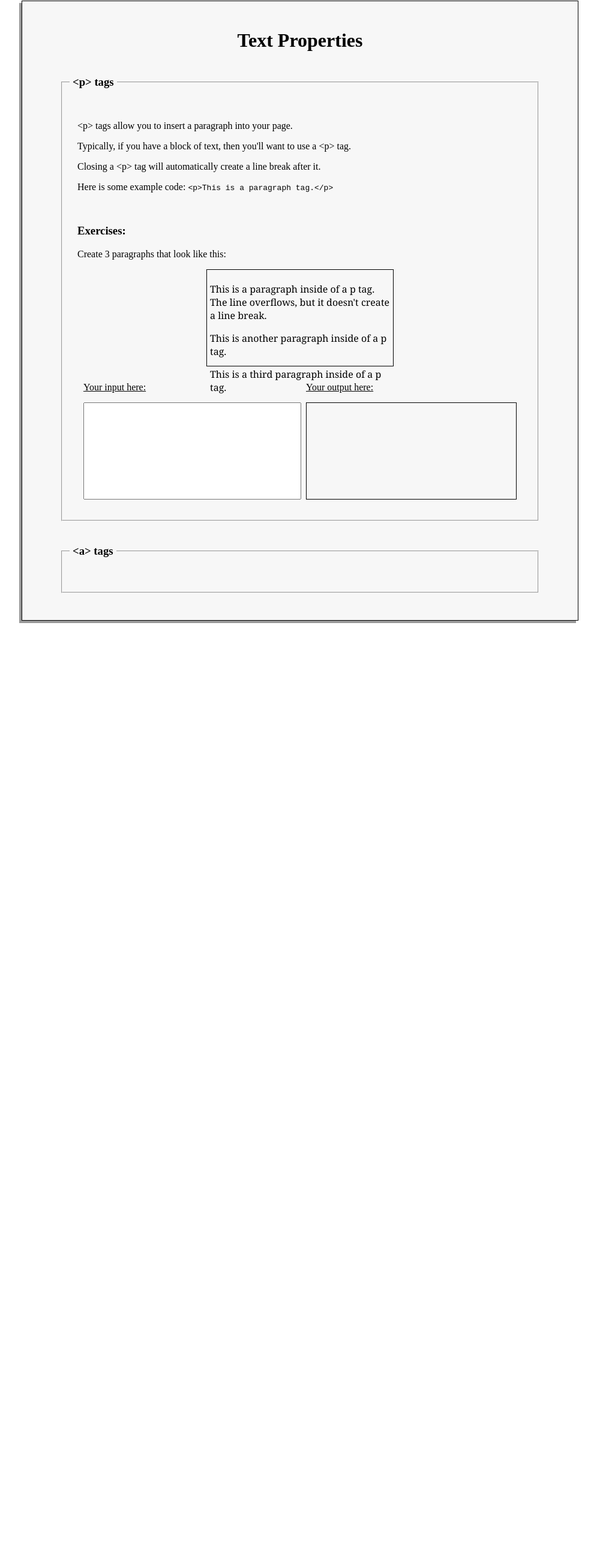
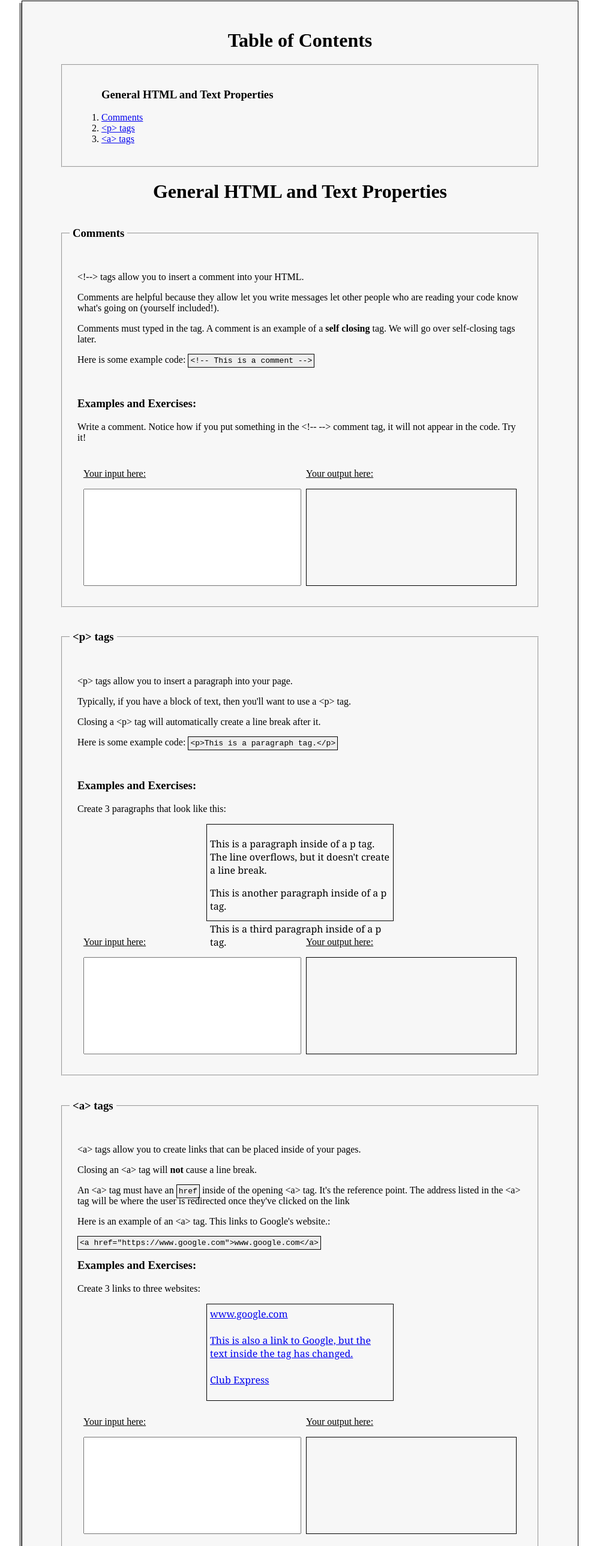
Before and after one commit to rstefanic/HTML-Tutorial, a plain HTML site: page cheatsheet.html in a window 1280 px wide. Shown: the part 62-2640 px from the top of the page at 60% size, without its empty margins (140-1135 px from the left). Before the commit the page ends 1160 px from the top, so only its background shows below. Drawn offline with Linux system fonts and the light colour scheme.

Commit message:
updated tutorial

```diff
--- a/cheatsheet.html
+++ b/cheatsheet.html
@@ -6,24 +6,39 @@
   </head>
   <body>
     <div class="wrapper">
-      <h1>Text Properties</h1>
-      <fieldset>
-	<legend><h3>&#60;p&#62; tags</h3></legend>
+      <!-- TOC -->
+      <h1>Table of Contents</h1>
+      <fieldset id="TOC">
 	<div class="resp-row">
 	  <div contenteditable="false" class="column full">
 	    <div contenteditable="false" class="inner-column">
-	      <p>&#60;p&#62; tags allow you to insert a paragraph into your page.</p>
-	      <p>Typically, if you have a block of text, then you'll want to use a &#60;p&#62; tag.</p>
-	      <p>Closing a &#60;p&#62; tag will automatically create a line break after it.</p>
-    	      <p>Here is some example code: <code>&#60;p&#62;This is a paragraph tag.&#60;/p&#62;</code></p>
+	      <ol>
+		<h3>General HTML and Text Properties</h3>
+		<li><a href="#comment">Comments</a></li>
+		<li><a href="#p">&#60;p&#62; tags</a></li>
+		<li><a href="#a">&#60;a&#62; tags</a></li>
+	      </ol>
+	    </div>
+	  </div>
+	  <div class="clear"></div>
+	</div>
+	<br>
+      </fieldset>
+
+      <!-- GENERAL HTML TEXT PROPERTIES -->
+      <h1>General HTML and Text Properties</h1>
+      <fieldset id="comment">
+	<legend><h3>Comments</h3></legend>
+	<div class="resp-row">
+	  <div contenteditable="false" class="column full">
+	    <div contenteditable="false" class="inner-column">
+	      <p>&#60;!--&#62; tags allow you to insert a comment into your HTML.</p>
+	      <p>Comments are helpful because they allow let you write messages let other people who are reading your code know what's going on (yourself included!).</p>
+	      <p>Comments must typed in the tag. A comment is an example of a <strong>self closing</strong> tag. We will go over self-closing tags later.</p>
+    	      <p>Here is some example code: <code>&#60;!-- This is a comment --&#62;</code></p>
 	      <br>
-	      <h3>Exercises:</h3>
-	      <p>Create 3 paragraphs that look like this:</p>
-	      <div class="example">
-		<p>This is a paragraph inside of a p tag. The line overflows, but it doesn't create a line break.</p>
-		<p>This is another paragraph inside of a p tag.</p>
-		<p>This is a third paragraph inside of a p tag.</p>
-	      </div>
+	      <h3>Examples and Exercises:</h3>
+	      <p>Write a comment. Notice how if you put something in the &#60;!--  --&#62; comment tag, it will not appear in the code. Try it!</p>
 	      <div class="resp-row">
 	       <div contenteditable="false" class="column half">
 		 <div contenteditable="false" class="inner-column">
@@ -46,12 +61,82 @@
 	</div>
 	<br>
       </fieldset>
-      <fieldset>
+      <fieldset id="p">
+	<legend><h3>&#60;p&#62; tags</h3></legend>
+	<div class="resp-row">
+	  <div contenteditable="false" class="column full">
+	    <div contenteditable="false" class="inner-column">
+	      <p>&#60;p&#62; tags allow you to insert a paragraph into your page.</p>
+	      <p>Typically, if you have a block of text, then you'll want to use a &#60;p&#62; tag.</p>
+	      <p>Closing a &#60;p&#62; tag will automatically create a line break after it.</p>
+    	      <p>Here is some example code: <code>&#60;p&#62;This is a paragraph tag.&#60;/p&#62;</code></p>
+	      <br>
+	      <h3>Examples and Exercises:</h3>
+	      <p>Create 3 paragraphs that look like this:</p>
+	      <div class="example">
+		<p>This is a paragraph inside of a p tag. The line overflows, but it doesn't create a line break.</p>
+		<p>This is another paragraph inside of a p tag.</p>
+		<p>This is a third paragraph inside of a p tag.</p>
+	      </div>
+	      <div class="resp-row">
+	       <div contenteditable="false" class="column half">
+		 <div contenteditable="false" class="inner-column">
+		   <p class="impt" >Your input here:</P>
+		   <textarea id="ei1" class="exercise-input"></textarea>
+		 </div>
+	       </div>
+	       <div contenteditable="false" class="column half">
+		 <div contenteditable="false" class="inner-column">
+		   <p class="impt">Your output here:</p>
+		   <div id="eo1" class="exercise-output"></div>
+		 </div>
+	       </div>
+	       <div class="clear"></div>
+	      </div>
+	      <br>
+	    </div>
+	  </div>
+	  <div class="clear"></div>
+	</div>
+	<br>
+      </fieldset>
+      <fieldset id="a">
 	<legend><h3>&#60;a&#62; tags</h3></legend>
 	<div class="resp-row">
 	  <div contenteditable="false" class="column full">
 	    <div contenteditable="false" class="inner-column">
-
+	      <p>&#60;a&#62; tags allow you to create links that can be placed inside of your pages.</p>
+	      <p>Closing an &#60;a&#62; tag will <strong>not</strong> cause a line break.</p>
+	      <p>An &#60;a&#62; tag must have an <code>href</code> inside of the opening &#60;a&#62; tag. It's the reference point. The address listed in the &#60;a&#62; tag will be where the user is redirected once they've clicked on the link</p>
+    	      <p>Here is an example of an &#60;a&#62; tag. This links to Google's website.: </p><code>&#60;a href="https://www.google.com"&#62;www.google.com&#60;/a&#62;</code>
+	      <br>
+	      <h3>Examples and Exercises:</h3>
+	      <p>Create 3 links to three websites:</p>
+	      <div class="example">
+		<a href="https://www.google.com">www.google.com</a>
+		<br>
+		<br>
+		<a href="https://www.google.com">This is also a link to Google, but the text inside the tag has changed.</a>
+		<br>
+		<br>
+		<a href="https://www.clubexpress.com">Club Express</a>
+	      </div>
+	      <div class="resp-row">
+	       <div contenteditable="false" class="column half">
+		 <div contenteditable="false" class="inner-column">
+		   <p class="impt" >Your input here:</P>
+		   <textarea id="ei2" class="exercise-input"></textarea>
+		 </div>
+	       </div>
+	       <div contenteditable="false" class="column half">
+		 <div contenteditable="false" class="inner-column">
+		   <p class="impt">Your output here:</p>
+		   <div id="eo2" class="exercise-output"></div>
+		 </div>
+	       </div>
+	       <div class="clear"></div>
+	      </div>
+	      <br>
 	    </div>
 	  </div>
 	  <div class="clear"></div>
--- a/script.js
+++ b/script.js
@@ -24,4 +24,4 @@ function generatePairs(amountOfPairs) {
     }
 }
 
-generatePairs(1);
+generatePairs(2);
--- a/styles.css
+++ b/styles.css
@@ -18,6 +18,12 @@ textarea {
     animation-name: topFadeOutVertical;
     animation-delay: 0s;
     animation-duration: 1s;
+}
+
+code {
+    background-color: #eee;
+    padding: 3px;
+    border: 1px solid black;
 }
 
 .example,
```
